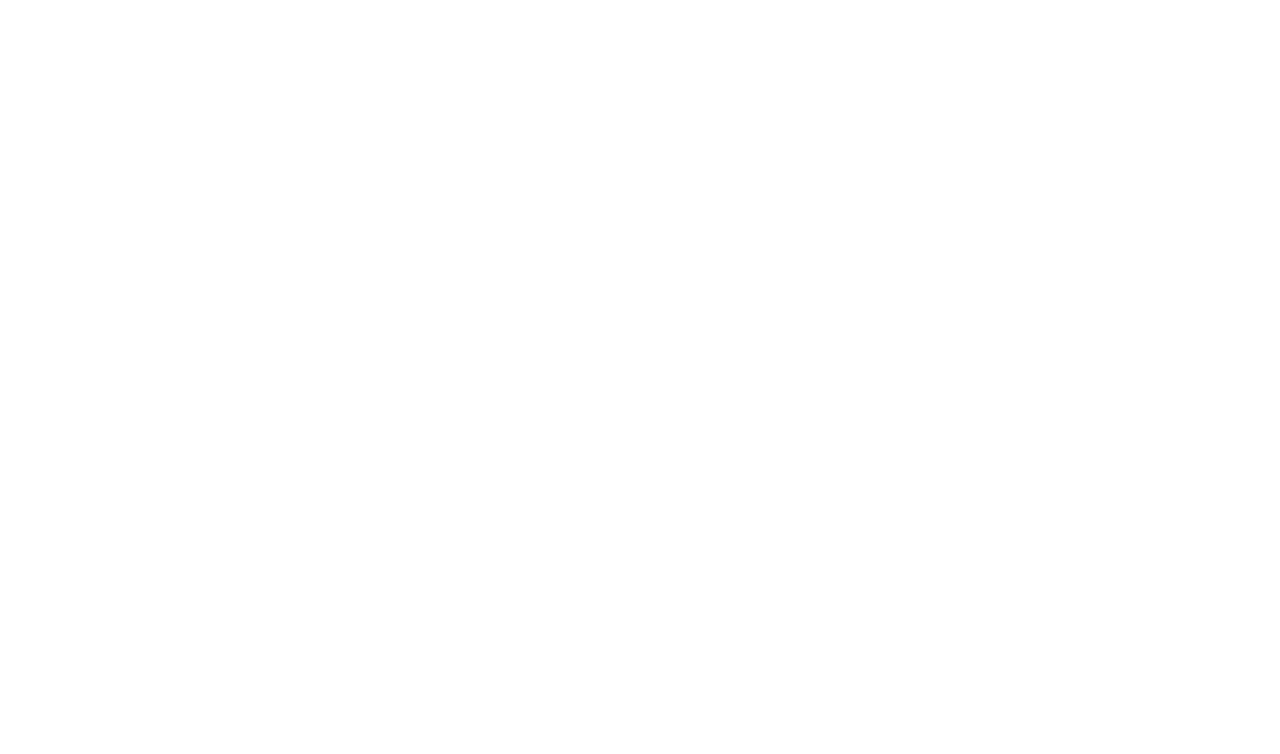
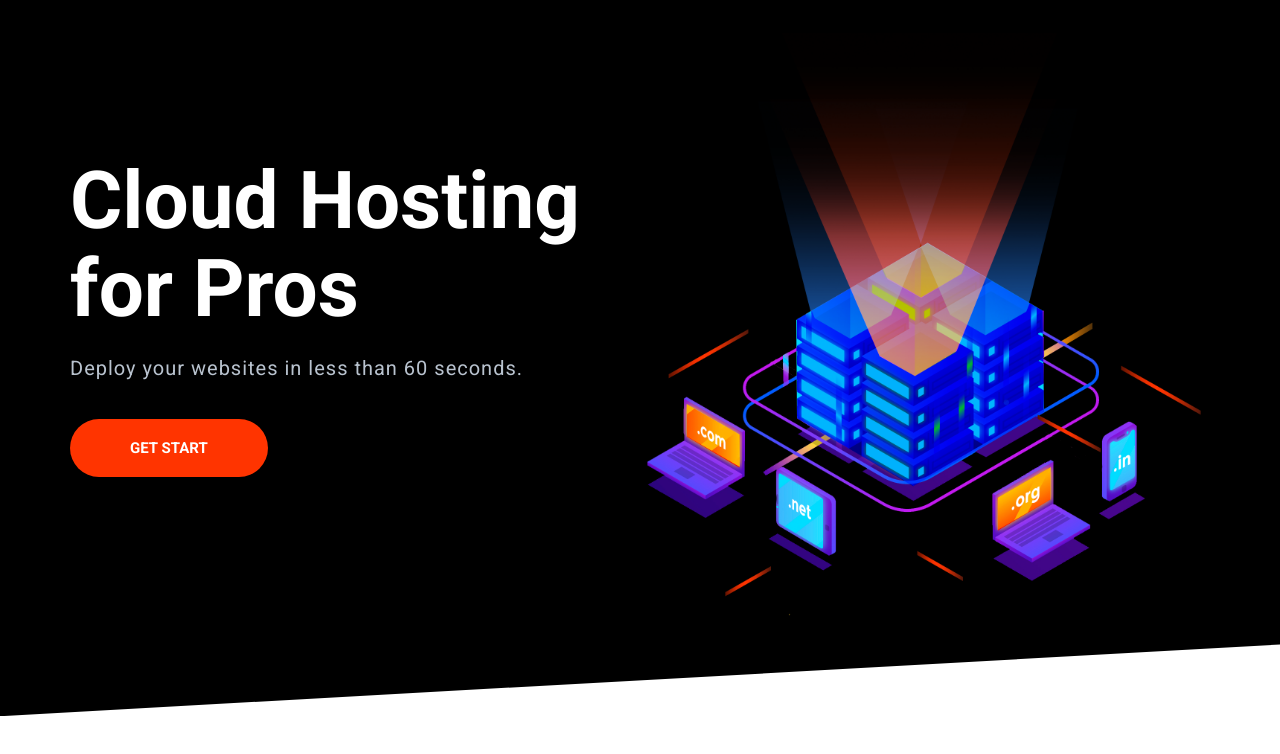
Before and after one commit to Vischoi/moshify, a plain HTML site: page index.html in a window 1280 px wide. Drawn offline with Linux system fonts and the light colour scheme.

Commit message:
Build the hero components.

```diff
--- a/css/styles.css
+++ b/css/styles.css
@@ -32,6 +32,7 @@ h2,
 h3 {
     color: var(--color-headings);
     margin-bottom: 1rem;
+    line-height: 1.1;
 }
 
 h1 {
@@ -668,3 +669,30 @@ a {
         border: 0;
     }
 }
+
+/* Hero */
+.hero {
+    clip-path: polygon(0 0, 100% 0, 100% 90%, 0 100%);
+}
+
+.hero__tagline {
+    font-size: 2rem;
+    color: #b9c3cf;
+    letter-spacing: 1px;
+    margin: 2rem 0 5rem;
+}
+
+.hero__image {
+    width: 100%;
+}
+
+@media screen and (min-width: 768px) {
+    .hero {
+        padding-top: 0;
+    }
+
+    .hero__content {
+        text-align: left;
+        align-self: center;
+    }
+}
--- a/index.html
+++ b/index.html
@@ -14,6 +14,20 @@
         <link rel="stylesheet" href="css/styles.css" />
     </head>
     <body>
+        <section class="block block--dark block--skewed-left hero">
+            <div class="container grid grid--1x2">
+                <header class="block__header hero__content">
+                    <h1 class="block__heading">Cloud Hosting for Pros</h1>
+                    <p class="hero__tagline">
+                        Deploy your websites in less than 60 seconds.
+                    </p>
+                    <a href="" class="btn btn--accent btn--stretched"
+                        >Get Start</a
+                    >
+                </header>
+                <img class="hero__image" src="images/banner.png" alt="" />
+            </div>
+        </section>
         <script src="js/main.js"></script>
     </body>
 </html>
```
Also changed, not shown: images/banner.png (added).
